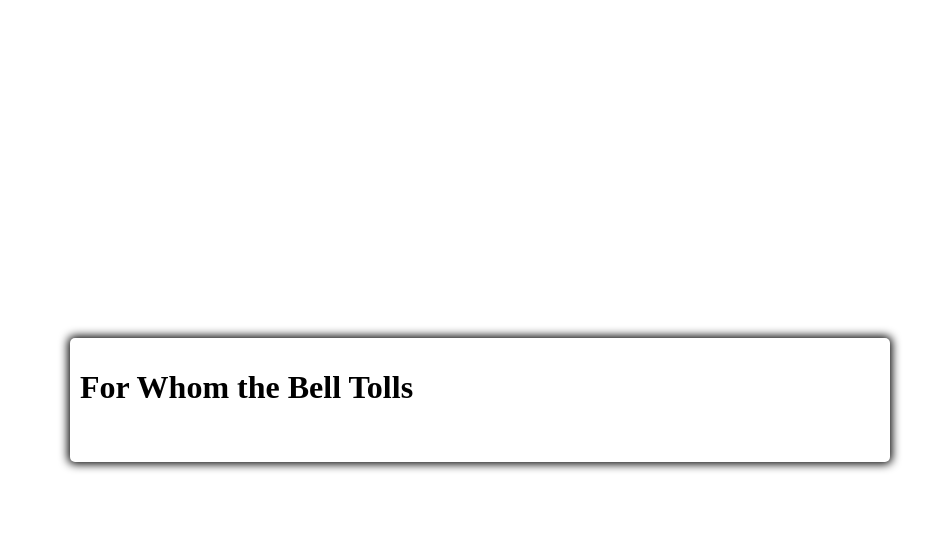
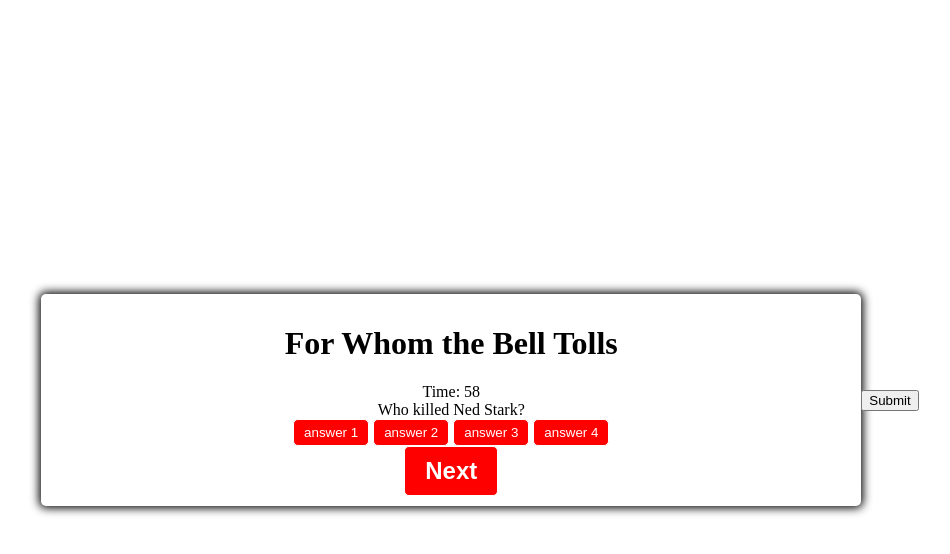
Before and after one commit to yermasog/timed-quiz, a plain HTML site: page index.html in a window 1280 px wide. Both pictures are taken after a click on the button "Start". Shown: the whole page, without its empty margins (160-1110 px from the left). Drawn offline with Linux system fonts and the light colour scheme.

Commit message:
added styling to buttons

```diff
--- a/assets/CSS/style.css
+++ b/assets/CSS/style.css
@@ -17,6 +17,7 @@ body {
     border-radius: 5px;
     padding: 10px;
     box-shadow: 0 0 10px 2px;
+    text-align: center;
 }
 
 .hide {
@@ -24,9 +25,9 @@ body {
 }
 
 .btn {
-    --hue: var(--hue-neutral);
-    border: 1px solid hsl(var(--hue),100%, 30%);
-    background-color: hsl(var(--hue), 100%, 50%);
+
+    border: 1px solid;
+    background-color:red;
     border-radius: 5px;
     padding: 5px 10px;
     color:white;
@@ -36,3 +37,9 @@ body {
 .btn:hover {
     border-color: black;
 }
+
+.start-btn, .next-btn  {
+    font-size: 1.5rem;
+    font-weight: bold;
+    padding: 10px 20px;
+}
--- a/assets/JS/script.js
+++ b/assets/JS/script.js
@@ -1,44 +1,21 @@
-var questionsContainer = document.getElementById("questions-container");
+var startButton = document.getElementById("start-btn");
+var nextButton = document.getElementById("next-btn");
+var questionContainer = document.getElementById("questions-container");
+var quest = document.getElementById("question");
+var answerButtons = document.getElementById("answer-buttons")
+var secondsLeft = 60;
 var timer = document.getElementById("timer");
-var quest = document.getElementById("question");
+var score = document.getElementById("score");
+var endGame = document.getElementById("end-game")
 
 
-var questions = [
-    {
-        question: "Who killed Ned Stark?",
-        choices: ["the executioner","Joffrey Baratheon", "his sense of morality", "Cersei Lannister"],
-        answer: 2
-    },
-    {
-        question: "Who killed Ramsay Bolton?",
-        choices: ["this is NOT the answer", "and it wasn't Jon Snow", "so the answer should be obvious now", "Sansa. It was Sansa."],
-        answer: 3
-    },
-    {
-        question: "Who did NOT get killed by Arya Stark?",
-        choices: ["Cersei Lannister", "the Night King", "Walder Frey", "Petyr Baelish"],
-        answer: 0
-    },
-    {
-        question: "Who carried out righteous justice on Stannis Baratheon?",
-        choices: ["Robert Baratheon", "Brienne of Tarth", "Cersei Lannister", "Jon Snow"],
-        answer: 1
-    },
-    {
 
-        question: "SPOILER ALERT: Who killed Daenerys Targaryen?",
-        choices: ["Jon Snow", "David Benioff", "D.B. Weiss", "all of the above"],
-        answer: 3
-    }
-
-];
-
-startEl.addEventListener("click", onStart)
+startButton.addEventListener("click", onStart)
 
 function timeLeft() {
     timerInterval = setInterval(function () {
         secondsLeft--;
-        timeEl.textContent = "Time: " + secondsLeft;
+        timer.textContent = "Time: " + secondsLeft;
 
         if (secondsLeft === 0) {
             clearInterval(timerInterval);
@@ -48,10 +25,14 @@ function timeLeft() {
 }
 
 function newQuest() {
+    let index = 0;
+    questionContainer.classList.remove("hide");
+    nextButton.classList.remove("hide");
+    startButton.classList.add("hide");
     if (index < questions.length) {
-        var answerEl = document.getElementById("answer");
+        // var answerEl = document.getElementById("answer");
 
-        questionsPlaceholder.textContent = questions[index].question;
+        quest.textContent = questions[index].question;
         for (let i = 0; i < questions[index].choices.length; i++) {
             var btn = document.createElement("button");
             btn.setAttribute("data-value", i);
@@ -93,3 +74,34 @@ function onStart() {
     initializeSubmitBtn()
     newQuest();
 }
+
+
+var questions = [
+    {
+        question: "Who killed Ned Stark?",
+        choices: ["the executioner","Joffrey Baratheon", "his sense of morality", "Cersei Lannister"],
+        answer: 2
+    },
+    {
+        question: "Who killed Ramsay Bolton?",
+        choices: ["this is NOT the answer", "and it wasn't Jon Snow", "so the answer should be obvious now", "Sansa. It was Sansa."],
+        answer: 3
+    },
+    {
+        question: "Who did NOT get killed by Arya Stark?",
+        choices: ["Cersei Lannister", "the Night King", "Walder Frey", "Petyr Baelish"],
+        answer: 0
+    },
+    {
+        question: "Who carried out righteous justice on Stannis Baratheon?",
+        choices: ["Robert Baratheon", "Brienne of Tarth", "Cersei Lannister", "Jon Snow"],
+        answer: 1
+    },
+    {
+
+        question: "SPOILER ALERT: Who killed Daenerys Targaryen?",
+        choices: ["Jon Snow", "David Benioff", "D.B. Weiss", "all of the above"],
+        answer: 3
+    }
+
+];
```
